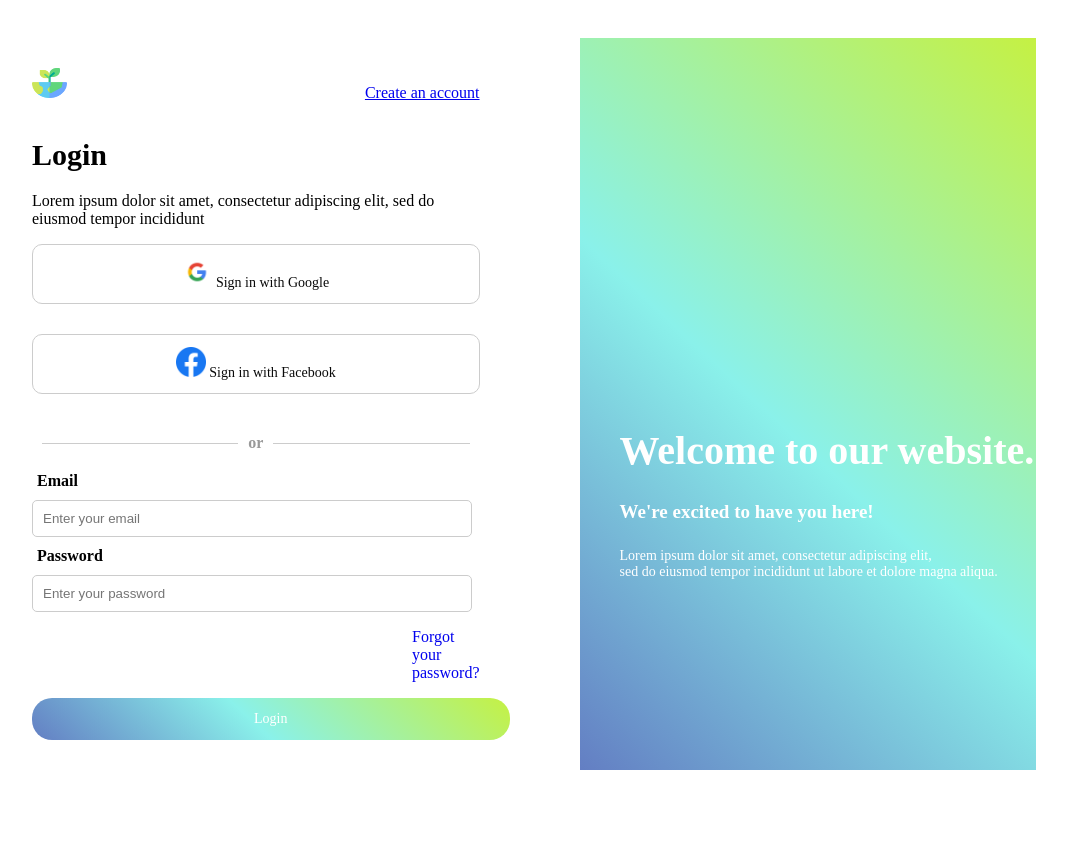
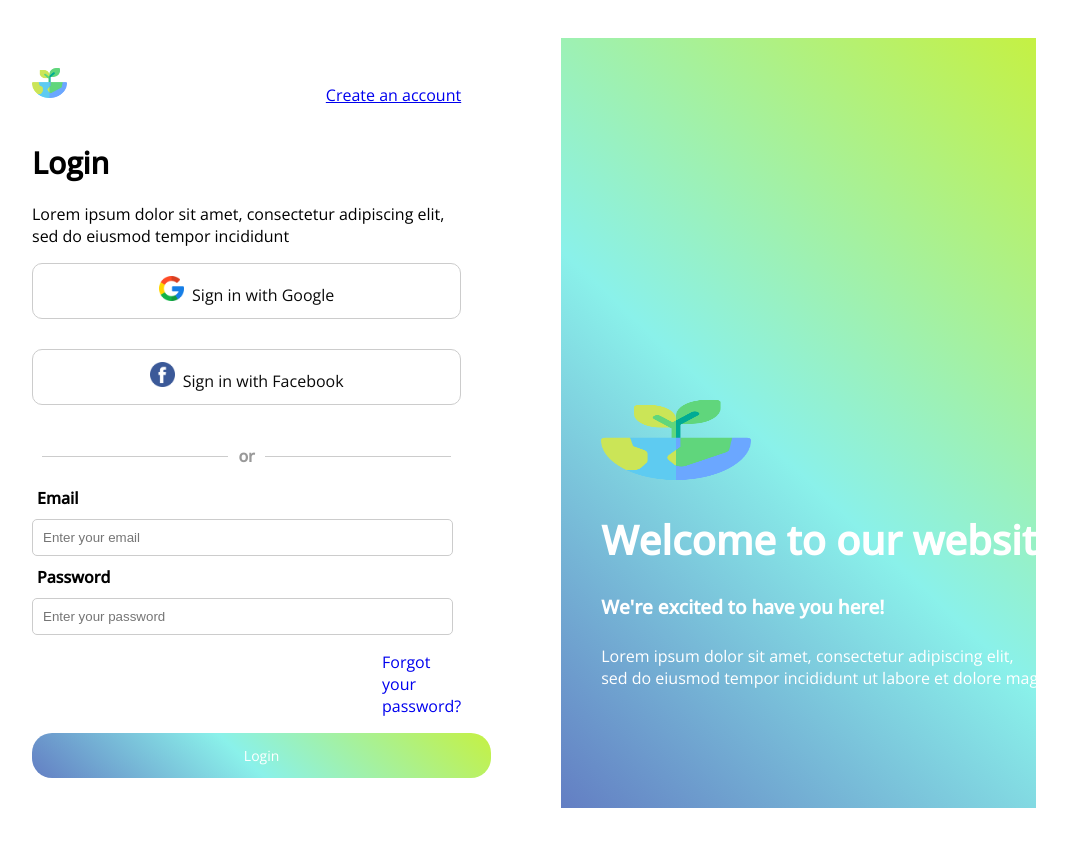
Before and after one commit to chadepowell/login-form, a plain HTML site: page index.html in a window 1280 px wide. Shown: the whole page, without its empty margins (126-1193 px from the left). Before the commit the page ends 808 px from the top, so only its background shows below. Drawn offline with nearby package versions, Linux system fonts and the light colour scheme.

Commit message:
add right column logo

```diff
--- a/index.html
+++ b/index.html
@@ -20,11 +20,11 @@
 
             <div class="social-sign-in">
                 <button>
-                <img src="image/googleicon.png" alt="Google Icon" style="width: 30px; height: 30px;"> Sign in with Google
+                <img src="image/google.png" alt="Google Icon" style="width: 25px; height: 25px;"> Sign in with Google
                 </button>
 
                 <button>
-                <img src="image/facebookicon.png" alt="Facebook Icon" style="width: 30px; height: 30px;"> Sign in with Facebook
+                <img src="image/facebook.png" alt="Facebook Icon" style="width: 25px; height: 25px;"> Sign in with Facebook
                 </button>
             </div>
 
@@ -52,6 +52,7 @@
 
         <div class="right-column">
             <div class="content">
+                <img src="image/plant.png" alt="plant-logo" style="width: 150px; height: 80px;">
                 <h1>Welcome to our website.</h1>
                 <h4>We're excited to have you here!</h4>
                 <p>Lorem ipsum dolor sit amet, consectetur adipiscing elit,<br>sed do eiusmod tempor incididunt ut labore et dolore magna aliqua.</p>
--- a/style.css
+++ b/style.css
@@ -1,4 +1,6 @@
 /* style.css */
+
+@import url('https://fonts.googleapis.com/css2?family=Open+Sans:wght@400;500&display=swap');
 
 .container {
     display: grid;
@@ -7,6 +9,7 @@
     margin-left: 60px;
     margin-right: 60px;
     column-gap: 60px;
+    font-family: 'Open Sans', sans-serif;
 }
 
 .left-column .logo img {
@@ -32,7 +35,7 @@
 }
 
 .message p {
-    padding-left: 380px;
+    padding-left: 350px;
 }
 
 .message p a {
@@ -47,6 +50,10 @@
     width: 100%;
 }
 
+.social-sign-in img {
+    padding-right: 4px;
+}
+
 .social-sign-in button {
     all: unset;
     outline: revert;
@@ -54,7 +61,7 @@
     text-align: center;
     border-width: 1px;
     padding: 12px 10px;
-    font-size: 14px;
+    font-size: 16px;
     cursor: pointer;
     background-color: #ffff;
     border: 1px solid#CCCCCC;
@@ -140,6 +147,6 @@
 }
 
 .right-column .content p {
-    font-size: 14px;
+    font-size: 16px;
     color: #ffff;
 }
```
Also changed, not shown: image/facebook.png (added), image/facebookicon.png (deleted), image/google.png (added), image/googleicon.png (deleted).
